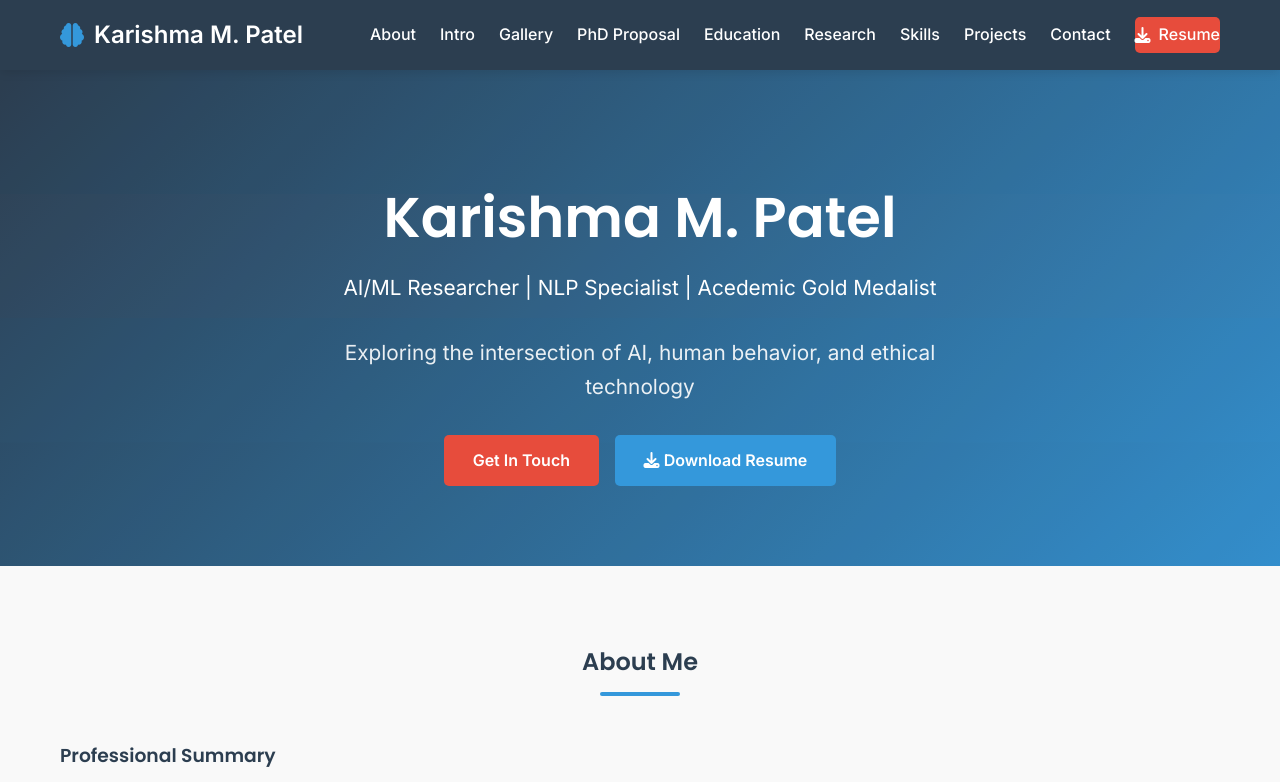
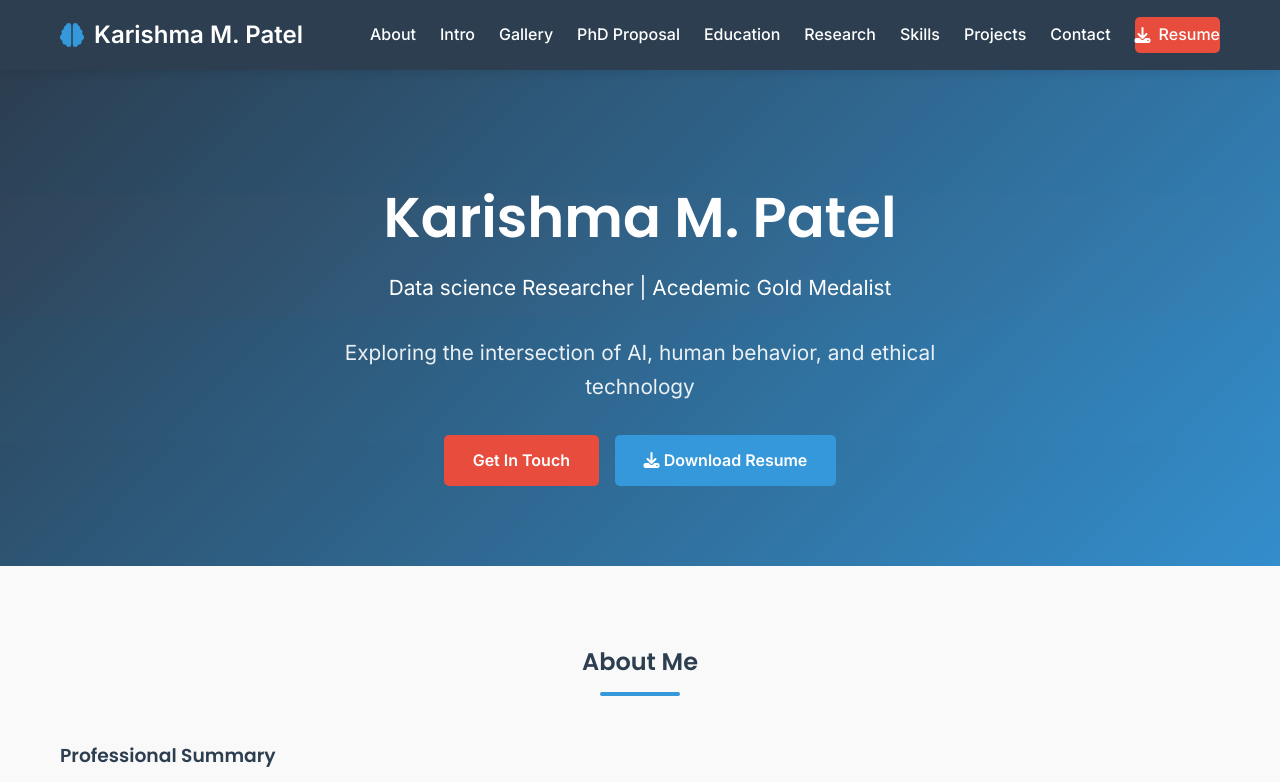
Before and after one commit to MOON11kr/Portfolio, a plain HTML site: page index.html in a window 1280 px wide. Shown: the top 782 px of the page. Drawn offline with Linux system fonts and the light colour scheme.

Commit message:
Update index.html

```diff
--- a/index.html
+++ b/index.html
@@ -1180,7 +1180,7 @@
         <div class="container">
             <div class="hero-content">
                 <h1>Karishma M. Patel</h1>
-                <p>AI/ML Researcher | NLP Specialist | Acedemic Gold Medalist</p>
+                <p>Data science Researcher | Acedemic Gold Medalist</p>
                 <p class="hero-subtitle">Exploring the intersection of AI, human behavior, and ethical technology</p>
                 <div class="hero-buttons">
                     <a href="#contact" class="btn">Get In Touch</a>
```
